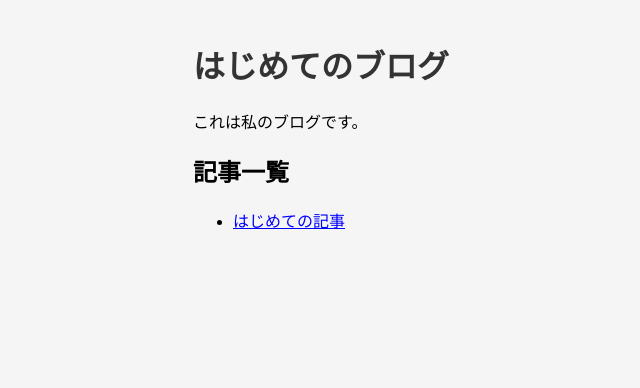
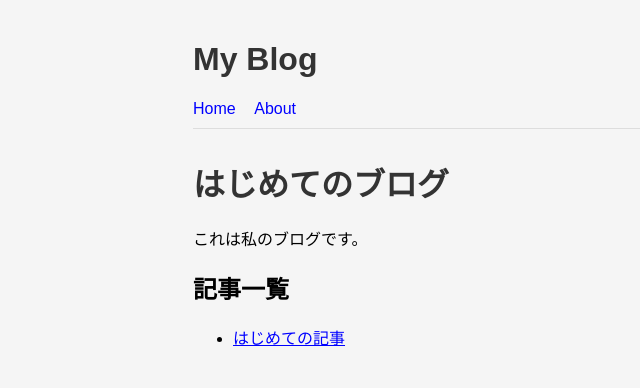
Before and after one commit to iamyutasugiyama/my-blog, a plain HTML site: page index.html in a window 1280 px wide. Shown: the whole page, without its empty margins (97-737 px from the left). Drawn offline with Linux system fonts and the light colour scheme.

Commit message:
add header and about page

```diff
--- a/css/style.css
+++ b/css/style.css
@@ -13,3 +13,15 @@ h1 {
 a {
   color: blue;
 }
+
+header {
+  border-bottom: 1px solid #ddd;
+  margin-bottom: 30px;
+  padding-bottom: 10px;
+}
+
+nav a {
+  margin-right: 15px;
+  text-decoration: none;
+  color: blue;
+}
--- a/index.html
+++ b/index.html
@@ -6,6 +6,13 @@
   <link rel="stylesheet" href="css/style.css">
 </head>
 <body>
+<header>
+  <h1>My Blog</h1>
+  <nav>
+    <a href="/index.html">Home</a>
+    <a href="/about.html">About</a>
+  </nav>
+</header>
   <h1>はじめてのブログ</h1>
 
 <p>これは私のブログです。</p>
```
Also changed, not shown: about.html (added, +23 -0 lines), posts/post1.html (+1 -1 lines).
